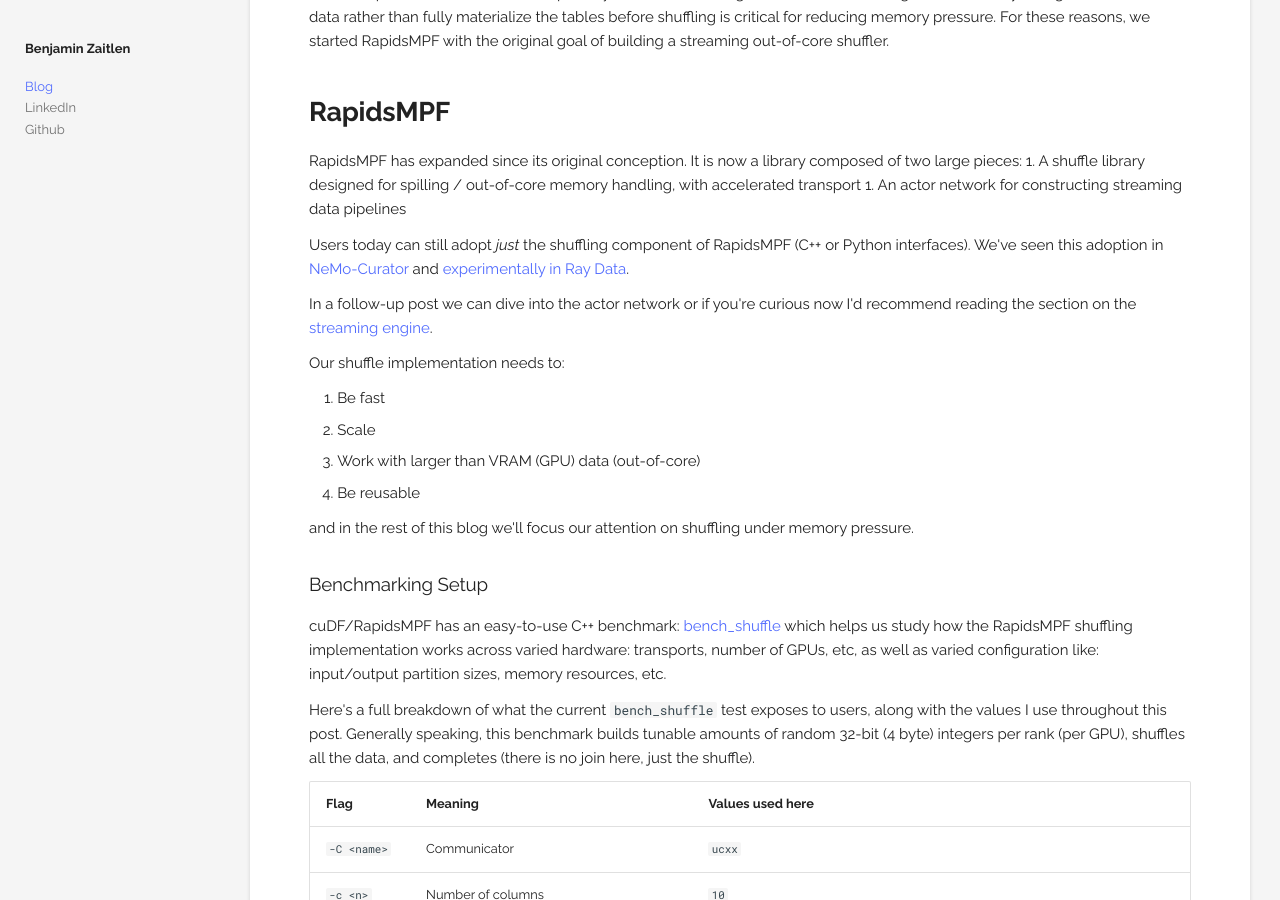
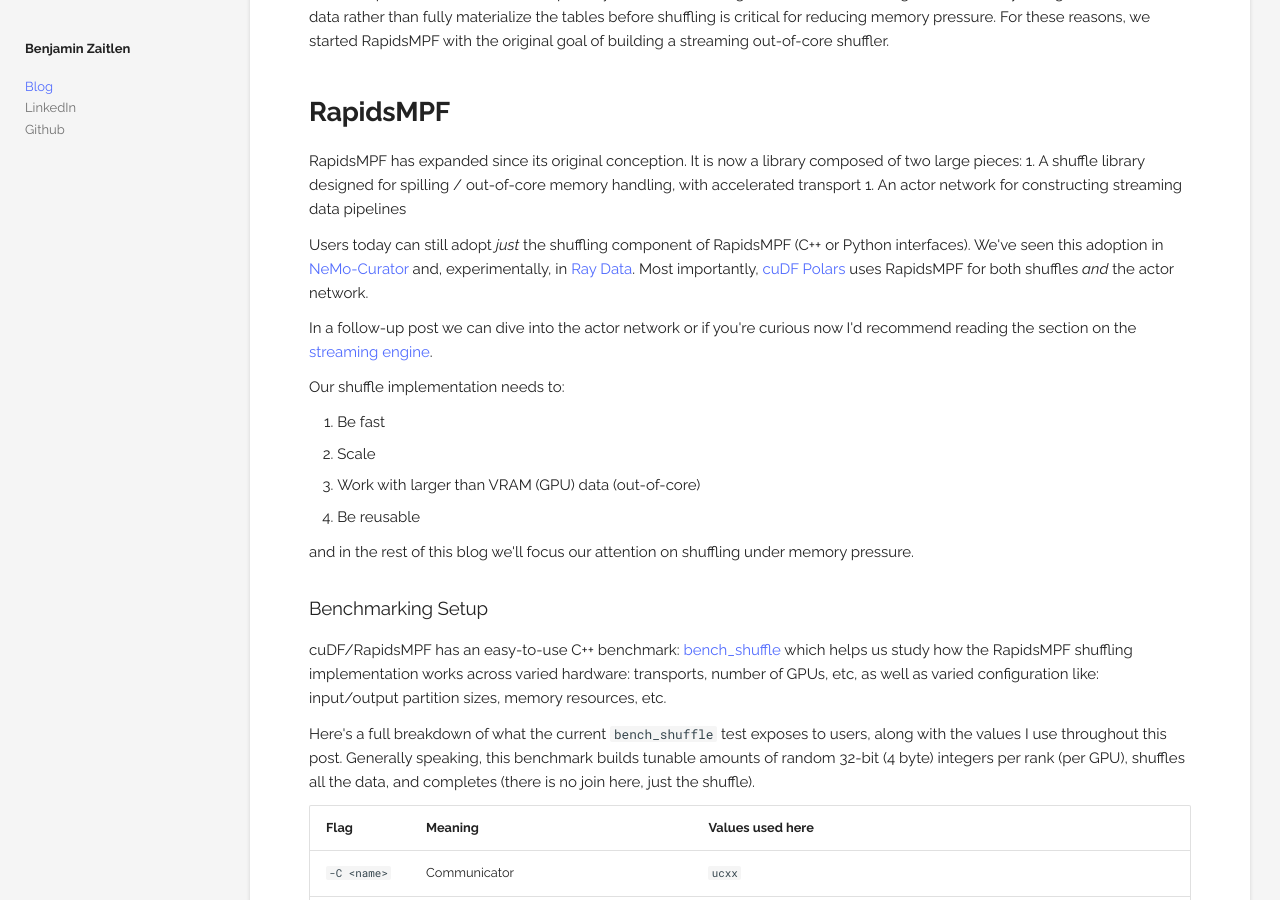
Before and after one commit to quasiben/quasiben.github.io, an MkDocs documentation site: the page built from docs/blog/posts/ooc-shuffling-rapidsmpf.md, in a window 1280 px wide and 900 px high, scrolled down 2974 px. Built offline with MkDocs 1.6.1 and Material for MkDocs 9.7.7, drawn with Linux system fonts in a browser that asks for light colours.

Commit message:
and small note on cudf-polars

```diff
--- a/docs/blog/posts/ooc-shuffling-rapidsmpf.md
+++ b/docs/blog/posts/ooc-shuffling-rapidsmpf.md
@@ -113,10 +113,10 @@
 1. An actor network for constructing streaming data pipelines
 
 Users today can still adopt *just* the shuffling component of RapidsMPF (C++ or Python interfaces). We've seen this
-adoption in
-[NeMo-Curator](https://github.com/NVIDIA-NeMo/Curator/blob/15bcdef495246dc98da41954f3a6fb4cc0030a8c/nemo_curator/stages/deduplication/shuffle_utils/rapidsmpf_shuffler.py#L65)
-and [experimentally in Ray
-Data](https://github.com/ray-project/ray/blob/90b5e6b993b3fd96f89fd8a2cacf9f3230f4dd7c/python/ray/data/_internal/gpu_shuffle/hash_aggregate.py#L1484).
+adoption in [NeMo-Curator](https://github.com/NVIDIA-NeMo/Curator/blob/15bcdef495246dc98da41954f3a6fb4cc0030a8c/nemo_curator/stages/deduplication/shuffle_utils/rapidsmpf_shuffler.py#L65)
+and, experimentally, in [Ray Data](https://github.com/ray-project/ray/blob/90b5e6b993b3fd96f89fd8a2cacf9f3230f4dd7c/python/ray/data/_internal/gpu_shuffle/hash_aggregate.py#L1484).
+Most importantly, [cuDF Polars](https://docs.nvidia.com/cudf/latest/cudf_polars/) uses RapidsMPF for both shuffles *and* the actor network.
+
 
 In a follow-up post we can dive into the actor network or if you're curious now I'd recommend reading the section on the
 [streaming engine](https://docs.nvidia.com/rapidsmpf/latest/background/streaming-engine/).
```
